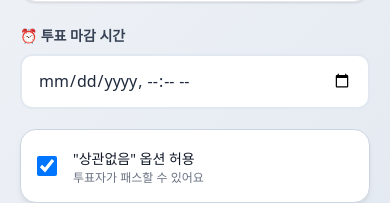
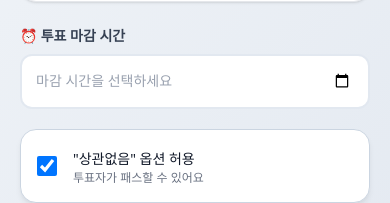
Before and after one commit to Moorisong/babmoa, a Next.js app in the folder packages/client/: page / in a window 390 px wide. Shown: the part 781-984 px from the top of the page. Built offline with nearby package versions, Linux system fonts and the light colour scheme; no server answers.

Commit message:
fix: 날짜 선택 입력창 모바일 호환성 및 UX 개선
- 모바일에서 날짜 텍스트가 보이지 않는 문제 해결
- 값이 없을 때 placeholder 텍스트 표시
- 인풋 클릭 시 날짜 선택기 열리도록 개선
- iOS Safari, 모바일 터치 디바이스 대응 CSS 추가

```diff
--- a/packages/client/src/app/globals.css
+++ b/packages/client/src/app/globals.css
@@ -241,8 +241,11 @@ body {
 
 /* datetime-local 모바일 호환성 */
 input[type="datetime-local"] {
-  color: #1e293b !important;
+  background-color: #ffffff !important;
   color-scheme: light;
+  -webkit-appearance: none;
+  -moz-appearance: none;
+  appearance: none;
 }
 
 input[type="datetime-local"]::-webkit-datetime-edit,
@@ -254,7 +257,23 @@ input[type="datetime-local"]::-webkit-datetime-edit-year-field,
 input[type="datetime-local"]::-webkit-datetime-edit-hour-field,
 input[type="datetime-local"]::-webkit-datetime-edit-minute-field,
 input[type="datetime-local"]::-webkit-datetime-edit-ampm-field {
-  color: #1e293b !important;
+  color: inherit !important;
+  background-color: transparent !important;
+  -webkit-text-fill-color: inherit !important;
+}
+
+/* iOS Safari 전용 */
+@supports (-webkit-touch-callout: none) {
+  input[type="datetime-local"] {
+    opacity: 1;
+  }
+}
+
+/* 모바일 터치 디바이스 */
+@media (hover: none) and (pointer: coarse) {
+  input[type="datetime-local"] {
+    background-color: #ffffff !important;
+  }
 }
 
 /* ========================================
--- a/packages/client/src/app/page.tsx
+++ b/packages/client/src/app/page.tsx
@@ -487,12 +487,25 @@ export default function HomePage() {
           <label className="block text-sm font-semibold text-gray-700 mb-2">
             ⏰ 투표 마감 시간
           </label>
-          <input
-            type="datetime-local"
-            value={deadline}
-            onChange={(e) => setDeadline(e.target.value)}
-            className="input-field py-3 text-sm"
-          />
+          <div className="relative">
+            <input
+              type="datetime-local"
+              value={deadline}
+              onChange={(e) => setDeadline(e.target.value)}
+              onClick={(e) => (e.target as HTMLInputElement).showPicker?.()}
+              className="input-field py-3 text-sm w-full cursor-pointer"
+              style={{
+                color: deadline ? '#1e293b' : 'transparent',
+              }}
+            />
+            {!deadline && (
+              <div
+                className="absolute inset-0 flex items-center px-4 pointer-events-none text-gray-400 text-sm"
+              >
+                마감 시간을 선택하세요
+              </div>
+            )}
+          </div>
         </div>
 
         {/* 옵션 */}
```
